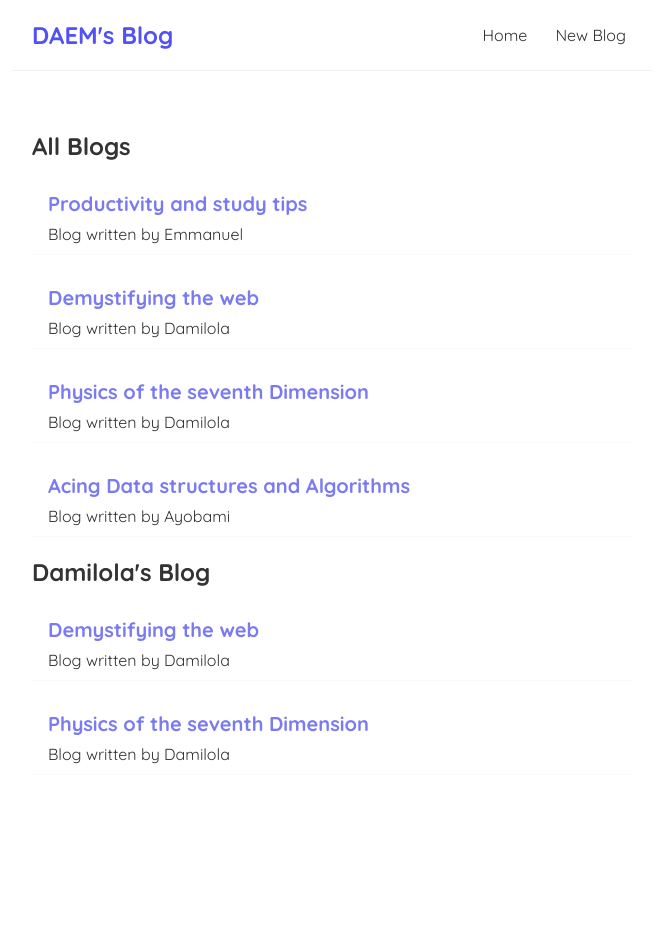
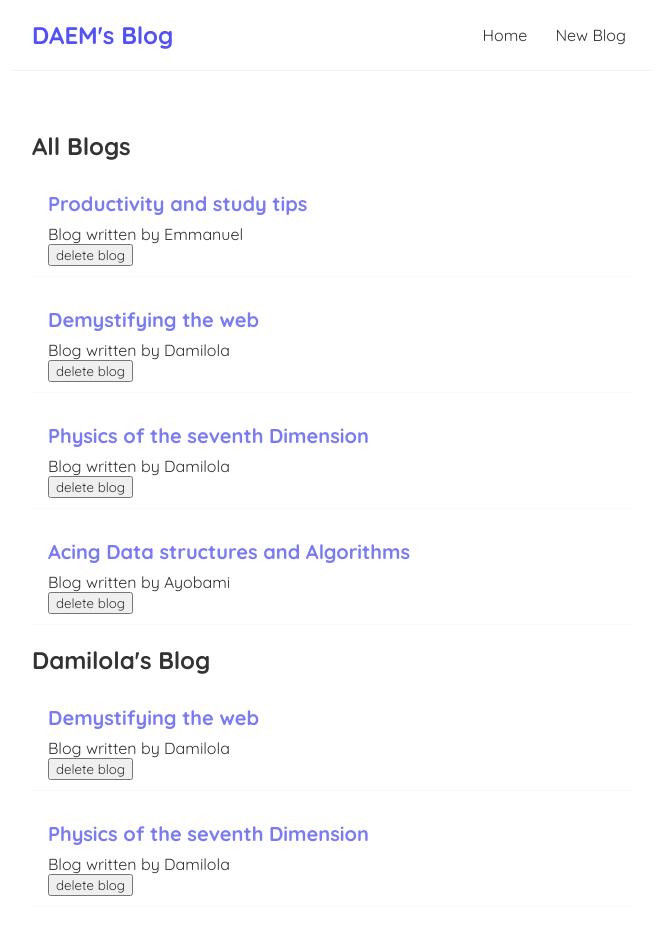
Before and after one commit to DAEM007/DAEM-BLOG, a React (Create React App) app: page / in a window 1280 px wide. Shown: the top 934 px of the page, without its empty margins (308-964 px from the left). Before the commit the page ends 855 px from the top, so only its background shows below. Built offline with nearby package versions, Linux system fonts and the light colour scheme.

Commit message:
Added delete button to component

```diff
--- a/src/BlogList.js
+++ b/src/BlogList.js
@@ -1,4 +1,5 @@
-const BlogList = ({blogs, title}) => {
+const BlogList = ({blogs, title, handleDelete}) => {
+
     return(
         <div className="blog-list">
             <h2>{title}</h2>
@@ -6,6 +7,7 @@
                 <div className="blog-preview" key={blog.id}>
                     <h2>{blog.title}</h2>
                     <p>Blog written by {blog.author}</p>
+                    <button onClick={ (() => handleDelete(blog.id)) }>delete blog</button>
                 </div>
             ))}
         </div>
```
